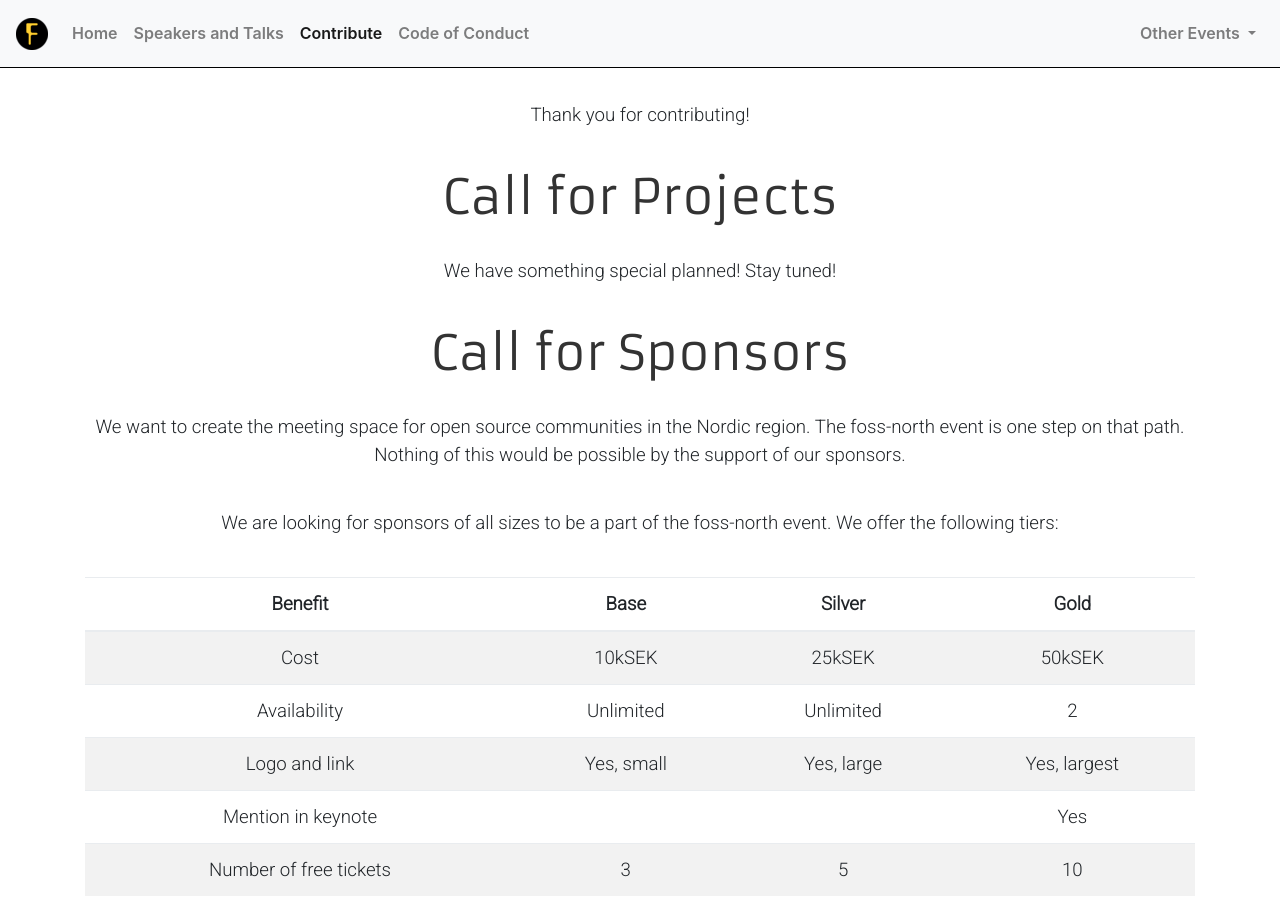
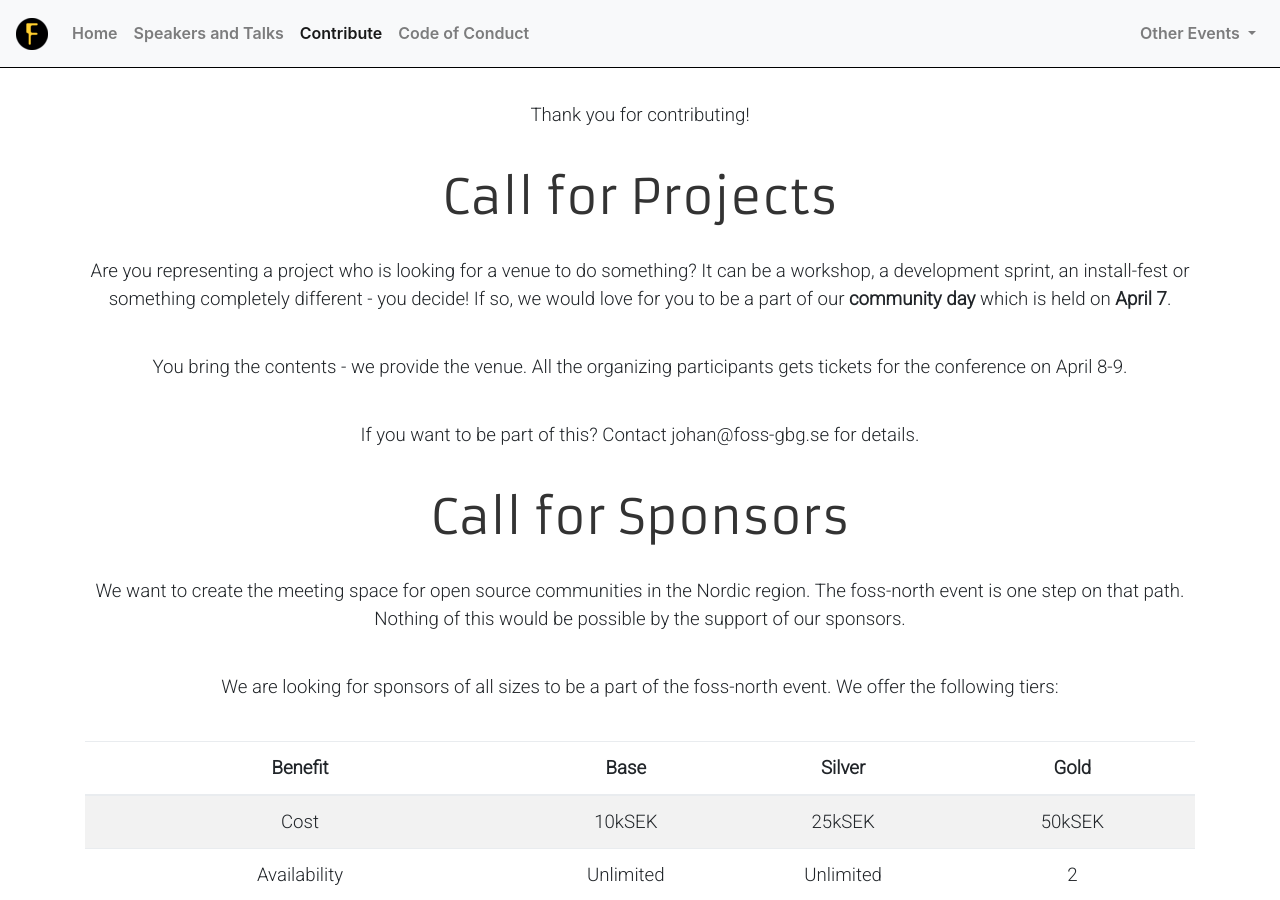
Before and after one commit to e8johan/foss-north-jekyll-2019, a Jekyll site: the page built from contribute.md, in a window 1280 px wide and 900 px high, scrolled down 577 px. Built offline with Jekyll 4.4.1, drawn with Linux system fonts in a browser that asks for light colours; nearby versions of some CDN libraries.

Commit message:
Clarified call for projects

```diff
--- a/contribute.md
+++ b/contribute.md
@@ -22,7 +22,11 @@ Thank you for contributing!
 <a name="projects" class="offsetanchor"></a>
 ## Call for Projects
 
-We have something special planned! Stay tuned!
+Are you representing a project who is looking for a venue to do something? It can be a workshop, a development sprint, an install-fest or something completely different - you decide! If so, we would love for you to be a part of our <b>community day</b> which is held on <b>April 7</b>.
+
+You bring the contents - we provide the venue. All the organizing participants gets tickets for the conference on April 8-9.
+
+If you want to be part of this? Contact johan@foss-gbg.se for details.
 
 <a name="sponsors" class="offsetanchor"></a>
 ## Call for Sponsors
```
